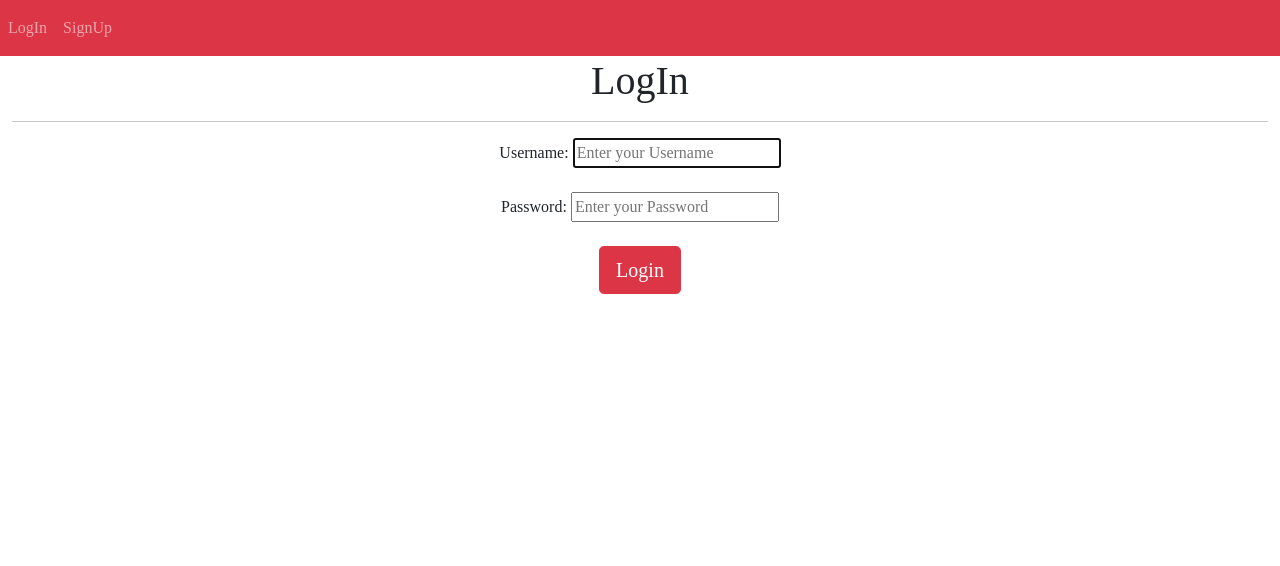
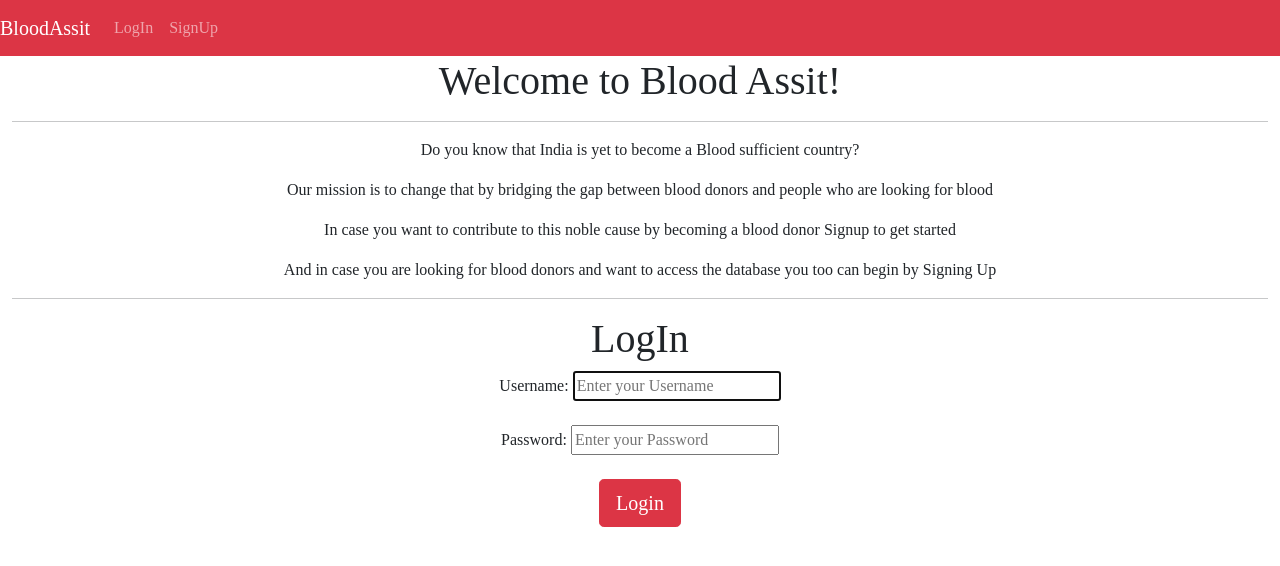
Before and after one commit to suraj-fusion/BloodAssit, a Flask app: page /login in a window 1280 px wide. Shown: the top 566 px of the page. Run offline with Flask 3, Linux system fonts and the light colour scheme; some libraries are stand-ins or nearby versions.

Commit message:
enhancements

```diff
--- a/templates/layout.html
+++ b/templates/layout.html
@@ -14,7 +14,7 @@
      <script src="https://cdn.jsdelivr.net/npm/popper.js@1.16.0/dist/umd/popper.min.js" integrity="sha384-Q6E9RHvbIyZFJoft+2mJbHaEWldlvI9IOYy5n3zV9zzTtmI3UksdQRVvoxMfooAo" crossorigin="anonymous"></script>
      <script src="https://cdn.jsdelivr.net/npm/bootstrap@4.4.1/dist/js/bootstrap.min.js" integrity="sha384-wfSDF2E50Y2D1uUdj0O3uMBJnjuUD4Ih7YwaYd1iqfktj0Uod8GCExl3Og8ifwB6" crossorigin="anonymous"></script>
 
-
+     <link rel="icon" href="/static/blood.png"/>
      <link href="/static/styles.css" rel="stylesheet">
 
     <title>
--- a/templates/layoutlogsign.html
+++ b/templates/layoutlogsign.html
@@ -14,7 +14,7 @@
      <script src="https://cdn.jsdelivr.net/npm/popper.js@1.16.0/dist/umd/popper.min.js" integrity="sha384-Q6E9RHvbIyZFJoft+2mJbHaEWldlvI9IOYy5n3zV9zzTtmI3UksdQRVvoxMfooAo" crossorigin="anonymous"></script>
      <script src="https://cdn.jsdelivr.net/npm/bootstrap@4.4.1/dist/js/bootstrap.min.js" integrity="sha384-wfSDF2E50Y2D1uUdj0O3uMBJnjuUD4Ih7YwaYd1iqfktj0Uod8GCExl3Og8ifwB6" crossorigin="anonymous"></script>
 
-
+     <link rel="icon" href="/static/blood.png"/>
      <link href="/static/styles.css" rel="stylesheet">
 
      <title>
@@ -38,7 +38,7 @@
         </button>
       <div class="collapse navbar-collapse" id="menu">
         <ul class="navbar-nav" style="font-family:didot">
-
+          <a class="navbar-brand" href="login">BloodAssit</a>
           <li class="nav-item">
             <a class="nav-link" href="login">LogIn</a>
             </li>
@@ -57,6 +57,10 @@
 <br>
    <hr>
    {% block body %}{% endblock %}
+
+
+
+
 </body>
 
 </html>
--- a/templates/login.html
+++ b/templates/login.html
@@ -1,36 +1,54 @@
-{% extends "layoutlogsign.html" %}
+{% extends "layoutlogsign.html" %} {% block title %} Login {% endblock %} {%
+block body %}
 
-{% block title %}
-   Login
-{% endblock %}
+
+
+<div style="text-align: center; font-family: didot">
+  <h1>Welcome to Blood Assit!</h1>
+  <hr />
+  <p>Do you know that India is yet to become a Blood sufficient country?</p>
+  <p>
+    Our mission is to change that by bridging the gap between blood donors and
+    people who are looking for blood
+  </p>
+
+  <p>
+    In case you want to contribute to this noble cause by becoming a blood donor
+    Signup to get started
+  </p>
+
+
+  <p>
+    And in case you are looking for blood donors and want to access the database
+    you too can begin by Signing Up
+  </p>
+<hr/>
+</div>
 
 
 
 
-
-{% block body %}
+<div style="text-align: center; font-family: didot">
+    <h1>LogIn</h1>
 
 
-
-
-
-
-<div style="text-align:center;font-family:didot">
-    <h1>LogIn</h1>
-    <hr>
-
     <form action="/login" method="post">
-        Username: <input type="text" name="username" placeholder="Enter your Username" autofocus autocomplete="off">
-        <br>
-        <br>
-        Password: <input type="password" name="password" placeholder="Enter your Password">
-        <br>
-        <br>
-        <input type="submit" class="btn btn-danger btn-lg " value="Login">
+      Username:
+      <input
+        type="text"
+        name="username"
+        placeholder="Enter your Username"
+        autofocus
+        autocomplete="off"
+      />
+      <br />
+      <br />
+      Password:
+      <input type="password" name="password" placeholder="Enter your Password" />
+      <br />
+      <br />
+      <input type="submit" class="btn btn-danger btn-lg" value="Login" />
     </form>
-    </div>
-
-
-
+  </div>
 
 {% endblock %}
```
Also changed, not shown: BloodAssit.db, static/blood.png (added), 1 other file.
